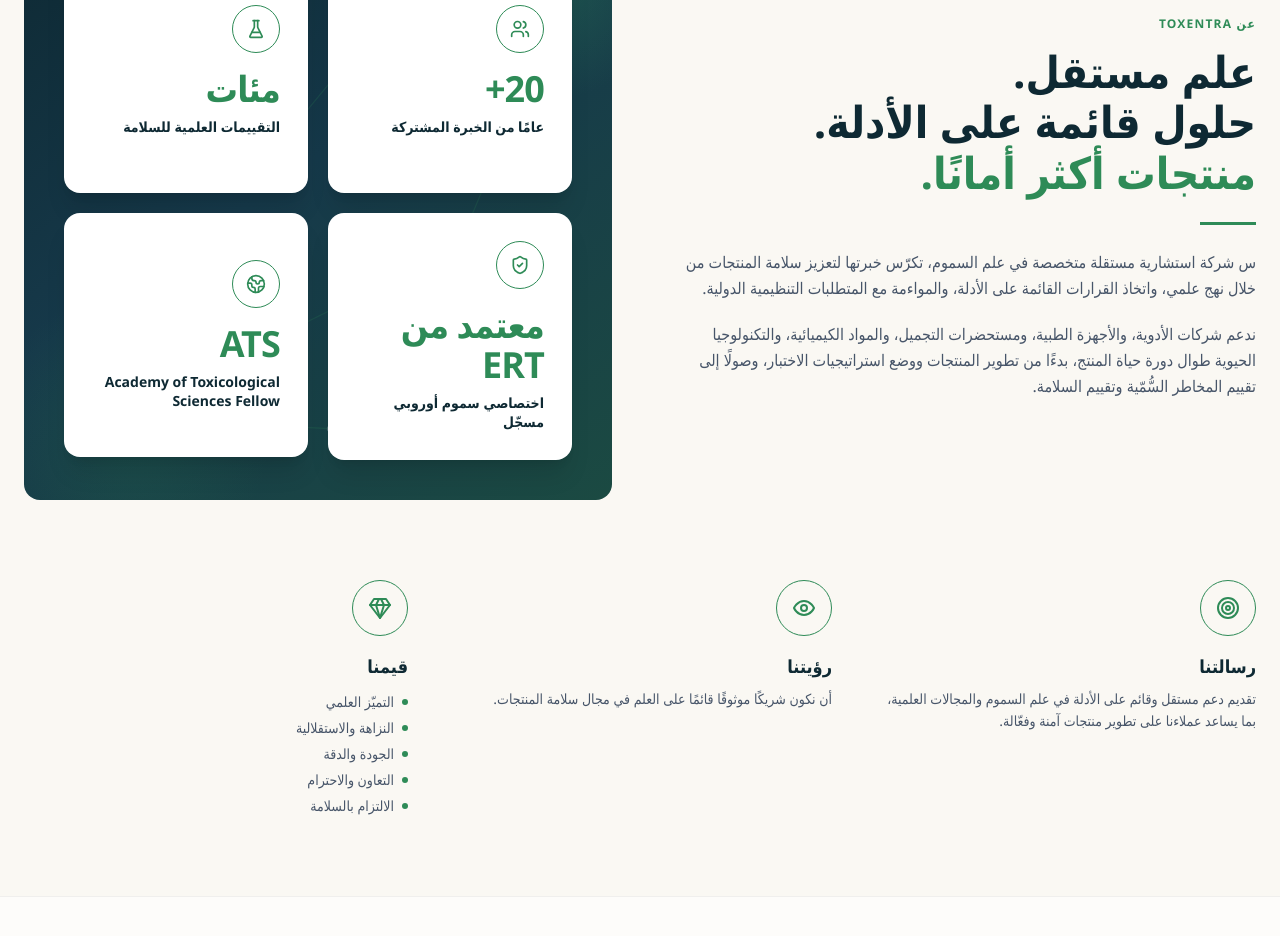
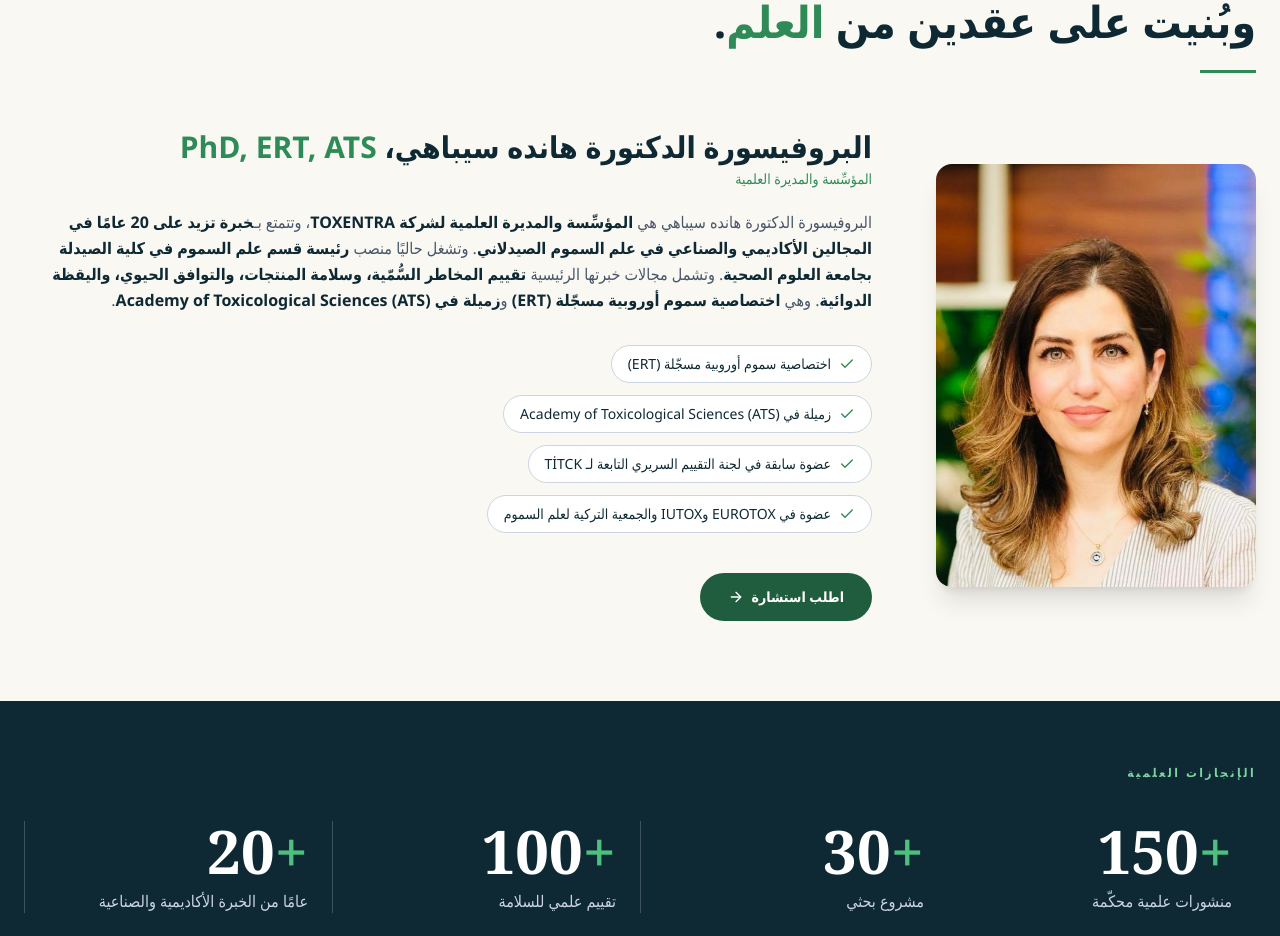
Before and after one commit to shandesipahi/Toxentra-Website, a Next.js app: page /ar/about in a window 1280 px wide. Shown: the part 236-1172 px from the top of the page. Built offline with nearby package versions, Linux system fonts and the light colour scheme.

Commit message:
Update page.js

```diff
--- a/app/ar/about/page.js
+++ b/app/ar/about/page.js
@@ -16,6 +16,10 @@ import {
   Share2,
   MessageCircle,
   GraduationCap,
+  Check,
+  Pill,
+  HeartPulse,
+  Sparkles,
 } from "lucide-react";
 import Navbar from "../../../components/Navbar";
 import Footer from "../../../components/Footer";
@@ -35,30 +39,10 @@ const values = [
 ];
 
 const stats = [
-  {
-    icon: Users,
-    big: "20+",
-    label: "عامًا من الخبرة المشتركة",
-    text: "خبرة واسعة في علم السموم.",
-  },
-  {
-    icon: FlaskConical,
-    big: "مئات",
-    label: "التقييمات العلمية للسلامة",
-    text: "في مجالات الأدوية والأجهزة الطبية ومستحضرات التجميل والمواد الكيميائية.",
-  },
-  {
-    icon: ShieldCheck,
-    big: "معتمد من ERT",
-    label: "اختصاصي سموم أوروبي مسجّل",
-    text: "اعتماد مهني معترف به في أوروبا.",
-  },
-  {
-    icon: Globe2,
-    big: "ATS",
-    label: "Academy of Toxicological Sciences Fellow",
-    text: "وفقًا لإرشادات EMA وFDA وOECD وICH وISO وSCCS وغيرها من الإرشادات الدولية.",
-  },
+  { icon: Pill, big: "الأدوية" },
+  { icon: HeartPulse, big: "الأجهزة الطبية" },
+  { icon: Sparkles, big: "مستحضرات التجميل" },
+  { icon: FlaskConical, big: "المواد الكيميائية والمكمّلات الغذائية" },
 ];
 
 const whatWeDo = [
@@ -124,20 +108,103 @@ export default function AboutPage() {
     <>
       <Navbar active="about" locale="ar" />
 
-      {/* HERO */}
-      <section className="max-w-7xl mx-auto px-6 pt-16 pb-20 grid md:grid-cols-2 gap-14 items-center">
+      {/* FOUNDER */}
+      <section className="relative max-w-7xl mx-auto px-6 pt-16">
+        <Eyebrow>من نحن · مؤسِّسة الشركة</Eyebrow>
+        <h1 className="text-4xl md:text-[2.75rem] leading-[1.15] font-bold font-serif mt-3 mb-6 text-navy-deep max-w-3xl">
+          أسّستها اختصاصية في علم السموم، وبُنيت على عقدين من{" "}
+          <span className="text-green">العلم</span>.
+        </h1>
+        <div className="w-14 h-[3px] mb-14 bg-green" />
+
+        <div className="grid md:grid-cols-[320px_1fr] gap-10 lg:gap-16 items-center pb-20">
+          <div>
+            <div className="relative">
+              <Image
+                src="/hande-sipahi.jpg"
+                alt="Prof. Dr. Hande Sipahi"
+                width={782}
+                height={984}
+                priority
+                className="relative w-full h-auto rounded-2xl shadow-xl object-cover"
+              />
+            </div>
+          </div>
+
+          <div>
+            <h2 className="text-2xl md:text-3xl font-bold font-serif text-navy-deep">
+              البروفيسورة الدكتورة هانده سيباهي،{" "}
+              <span className="text-green" dir="ltr">PhD, ERT, ATS</span>
+            </h2>
+            <p className="text-green font-medium text-sm mt-1 mb-5">المؤسِّسة والمديرة العلمية</p>
+            <p className="text-slate-600 leading-relaxed mb-8">
+              البروفيسورة الدكتورة هانده سيباهي هي <strong className="font-semibold text-navy-deep">المؤسِّسة والمديرة العلمية لشركة TOXENTRA</strong>، وتتمتع بـ<strong className="font-semibold text-navy-deep">خبرة تزيد على 20 عامًا في المجالين الأكاديمي والصناعي في علم السموم الصيدلاني</strong>. وتشغل حاليًا منصب <strong className="font-semibold text-navy-deep">رئيسة قسم علم السموم في كلية الصيدلة بجامعة العلوم الصحية</strong>. وتشمل مجالات خبرتها الرئيسية <strong className="font-semibold text-navy-deep">تقييم المخاطر السُّمّية، وسلامة المنتجات، والتوافق الحيوي، واليقظة الدوائية</strong>. وهي <strong className="font-semibold text-navy-deep">اختصاصية سموم أوروبية مسجّلة (ERT)</strong> و<strong className="font-semibold text-navy-deep">زميلة في Academy of Toxicological Sciences (ATS)</strong>.
+            </p>
+            <ul className="flex flex-col items-start gap-3 mb-10">
+              {[
+                "اختصاصية سموم أوروبية مسجّلة (ERT)",
+                "زميلة في Academy of Toxicological Sciences (ATS)",
+                "عضوة سابقة في لجنة التقييم السريري التابعة لـ TİTCK",
+                "عضوة في EUROTOX وIUTOX والجمعية التركية لعلم السموم",
+              ].map((b) => (
+                <li
+                  key={b}
+                  className="flex items-center gap-2 rounded-full border border-slate-300 bg-white px-4 py-2 text-sm font-medium text-navy-deep"
+                >
+                  <Check size={16} className="text-green shrink-0" />
+                  {b}
+                </li>
+              ))}
+            </ul>
+            <Link
+              href="/ar/contact#form"
+              className="inline-flex items-center gap-2 rounded-full bg-green-dark px-7 py-3.5 text-sm font-semibold text-white hover:opacity-90 transition"
+            >
+              اطلب استشارة <ArrowRight size={16} />
+            </Link>
+          </div>
+        </div>
+      </section>
+
+      {/* الإنجازات العلمية */}
+      <section className="bg-navy-deep">
+        <div className="max-w-7xl mx-auto px-6 py-16">
+          <div className="text-xs tracking-[0.2em] font-semibold text-[#7ED3A0] mb-10">
+            الإنجازات العلمية
+          </div>
+          <div className="grid grid-cols-2 lg:grid-cols-4 gap-y-10">
+            {[
+              ["150+", "منشورات علمية محكّمة"],
+              ["30+", "مشروع بحثي"],
+              ["100+", "تقييم علمي للسلامة"],
+              ["20+", "عامًا من الخبرة الأكاديمية والصناعية"],
+            ].map(([n, l], i) => (
+              <div key={l} className={`px-6 ${i > 0 ? "lg:border-l lg:border-white/20" : ""}`}>
+                <div dir="ltr" className="text-5xl md:text-6xl font-bold font-serif text-white text-right">
+                  {n.replace("+", "")}
+                  <span className="text-[#4FBF80]">+</span>
+                </div>
+                <div className="text-slate-300 mt-2">{l}</div>
+              </div>
+            ))}
+          </div>
+        </div>
+      </section>
+
+      {/* ABOUT TOXENTRA (moved below founder) */}
+      <section className="max-w-7xl mx-auto px-6 pt-20 pb-20 grid md:grid-cols-2 gap-14 items-center">
         <div>
           <Eyebrow>عن TOXENTRA</Eyebrow>
-          <h1 className="text-4xl md:text-[2.75rem] leading-[1.15] font-bold font-serif mt-3 mb-6">
+          <h2 className="text-4xl md:text-[2.75rem] leading-[1.15] font-bold font-serif mt-3 mb-6">
             <span className="text-navy-deep">علم مستقل.</span>
             <br />
             <span className="text-navy-deep">حلول قائمة على الأدلة.</span>
             <br />
             <span className="text-green">منتجات أكثر أمانًا.</span>
-          </h1>
+          </h2>
           <div className="w-14 h-[3px] mb-6 bg-green" />
           <p className="text-slate-600 leading-relaxed mb-5">
-            س شركة استشارية مستقلة متخصصة في علم السموم، تكرّس خبرتها لتعزيز سلامة المنتجات من خلال نهج علمي، واتخاذ القرارات القائمة على الأدلة، والمواءمة مع المتطلبات التنظيمية الدولية.
+            Toxentra هي شركة استشارية مستقلة متخصصة في علم السموم، تكرّس خبرتها لتعزيز سلامة المنتجات من خلال نهج علمي، واتخاذ القرارات القائمة على الأدلة، والمواءمة مع المتطلبات التنظيمية الدولية.
           </p>
           <p className="text-slate-600 leading-relaxed">
             ندعم شركات الأدوية، والأجهزة الطبية، ومستحضرات التجميل، والمواد الكيميائية، والتكنولوجيا الحيوية طوال دورة حياة المنتج، بدءًا من تطوير المنتجات ووضع استراتيجيات الاختبار، وصولًا إلى تقييم المخاطر السُّمّية وتقييم السلامة.
@@ -250,9 +317,6 @@ export default function AboutPage() {
               العلم في جوهر عملنا، والأثر في كل قرار.
             </h2>
             <div className="space-y-4 text-slate-600 leading-relaxed text-sm">
-              <p>
-                تأسست س على يد خبير في علم السموم يتمتع بخبرة تزيد على 20 عامًا في الأوساط الأكاديمية والصناعة.
-              </p>
               <p>
                 ندرك تعقيدات طرح المنتجات في الأسواق، والأهمية البالغة لتقييم السلامة في كل مرحلة.
               </p>
```
